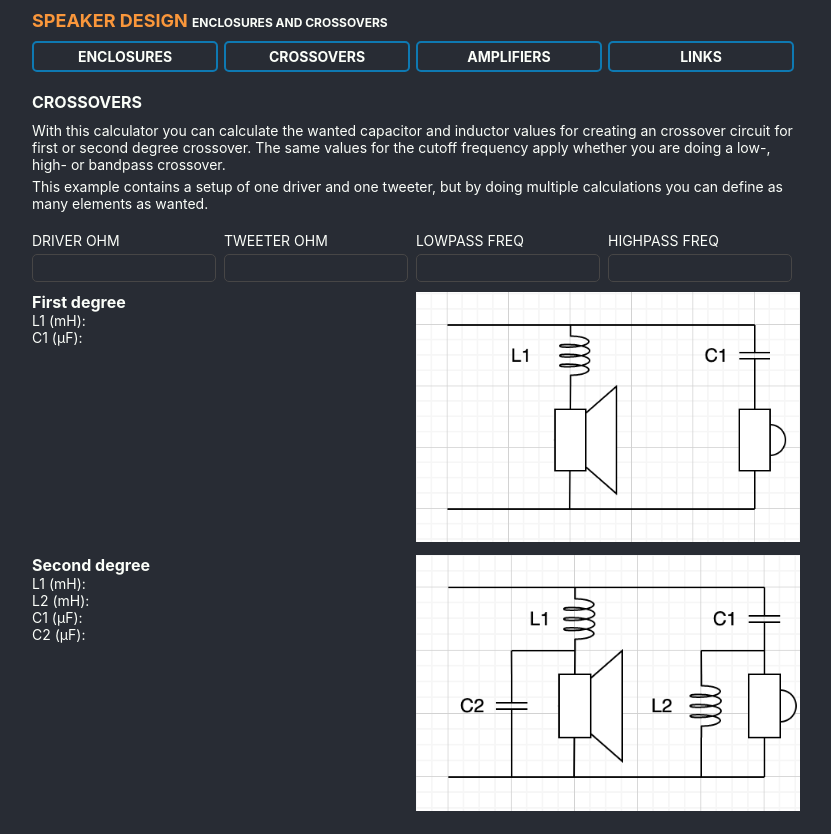
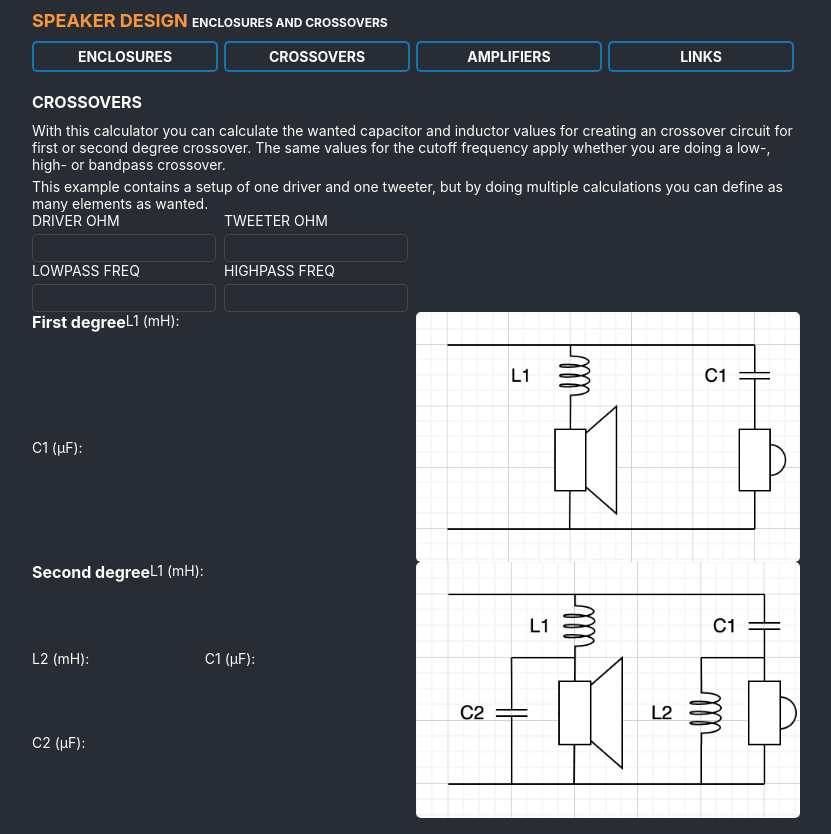
Before and after one commit to ville-valimaki/speakers, a React (Create React App) app: page /crossovers in a window 1280 px wide. Shown: the whole page, without its empty margins (224-1055 px from the left). Built offline with nearby package versions, Linux system fonts and the light colour scheme.

Commit message:
improvement: style refactoring

```diff
--- a/src/declaration.d.ts
+++ b/src/declaration.d.ts
@@ -1 +1,2 @@
 declare module '*.png';
+declare module '*.css';
--- a/src/pages/Crossovers.tsx
+++ b/src/pages/Crossovers.tsx
@@ -60,14 +60,15 @@ class Crossovers extends React.Component<IProps, IState> {
     render () {
         return (
             <div className="ContentContainer MarginedSmall">
-                <div className="ContentFull Margined PaddedOnSmall">
+                <div className="V2ContentFull V2HPaddedOnSmall">
                   <h2 className="PaddingMedium">Crossovers</h2>
                   <p className="PaddingSmall">With this calculator you can calculate the wanted capacitor and inductor values for creating an
                       crossover circuit for first or second degree crossover. The same values for the cutoff frequency apply
                       whether you are doing a low-, high- or bandpass crossover.</p>
                     <p>This example contains a setup of one driver and one tweeter, but by doing multiple calculations you can define as many elements as wanted.</p>
                 </div>
-                <div className="ContentQuarter MarginedSmall PaddedOnSmall">
+                <div className="V2ContentFull V2HPaddedOnSmall">
+                    <div className="V2ContentQuarter">
                         <label className="Label">
                             <span>Driver ohm</span>
                             <input className="Input" type="text" onChange={(event) => this.setState(
@@ -76,7 +77,7 @@ class Crossovers extends React.Component<IProps, IState> {
                             )} />
                         </label>
                     </div>
-                <div className="ContentQuarter MarginedSmall PaddedOnSmall">
+                    <div className="V2ContentQuarter">
                         <label className="Label">
                             <span>Tweeter ohm</span>
                             <input className="Input" type="text" onChange={(event) => this.setState(
@@ -85,7 +86,9 @@ class Crossovers extends React.Component<IProps, IState> {
                             )} />
                         </label>
                     </div>
-                <div className="ContentQuarter MarginedSmall PaddedOnSmall">
+                </div>
+                <div className="V2ContentFull V2HPaddedOnSmall">
+                    <div className="V2ContentQuarter">
                         <label className="Label">
                             <span>Lowpass Freq</span>
                             <input className="Input" type="text" onChange={(event) => this.setState(
@@ -94,7 +97,7 @@ class Crossovers extends React.Component<IProps, IState> {
                             )} />
                         </label>
                     </div>
-                <div className="ContentQuarter MarginedSmall PaddedOnSmall">
+                    <div className="V2ContentQuarter">
                         <label className="Label">
                             <span>Highpass Freq</span>
                             <input className="Input" type="text" onChange={(event) => this.setState(
@@ -103,23 +106,28 @@ class Crossovers extends React.Component<IProps, IState> {
                             )} />
                         </label>
                     </div>
-                <div className="ContentHalf MarginedSmall PaddedOnSmall">
+                </div>
+                <div className="V2ContentFull V2HPaddedOnSmall">
+                    <div className="V2ContentHalf">
                         <h3>First degree</h3>
                         <p className="ResultElement FloatOnSmall">L1 (mH): {this.state.firstL1}</p>
                         <p className="ResultElement FloatOnSmall">C1 (µF): {this.state.firstC1}</p>
                     </div>
-                <div className="ContentHalf MarginedSmall PaddedOnSmall">
+                    <div className="V2ContentHalf">
                         <img className="CrossoverImg" src={crossover1} alt="First degree crossover" />
                     </div>
-                <div className="ContentHalf MarginedSmall PaddedOnSmall">
+                </div>
+                <div className="V2ContentFull V2HPaddedOnSmall">
+                    <div className="V2ContentHalf">
                         <h3>Second degree</h3>
                         <p className="ResultElement FloatOnSmall">L1 (mH): {this.state.secondL1}</p>
                         <p className="ResultElement FloatOnSmall">L2 (mH): {this.state.secondL2}</p>
                         <p className="ResultElement FloatOnSmall">C1 (µF): {this.state.secondC1}</p>
                         <p className="ResultElement FloatOnSmall">C2 (µF): {this.state.secondC2}</p>
                     </div>
-                <div className="ContentHalf MarginedSmall PaddedOnSmall">
+                    <div className="V2ContentHalf ">
                         <img className="CrossoverImg" src={crossover2} alt="Second degree crossover" />
+                    </div>
                 </div>
             </div>
         );
--- a/src/pages/Speakers.tsx
+++ b/src/pages/Speakers.tsx
@@ -1,7 +1,6 @@
 import React from 'react';
 
 import '../styles/Inputs.css';
-import '../styles/Speakers.css';
 
 import Calculator from "../util/Calculator";
 
--- a/src/styles/Crossovers.css
+++ b/src/styles/Crossovers.css
@@ -1,6 +1,7 @@
 .CrossoverImg {
     width: 100%;
     max-width: 98%;
+    border-radius: var(--gutterMini);
 }
 
 .ResultElement.FloatOnSmall {
--- a/src/styles/LayoutV2.css
+++ b/src/styles/LayoutV2.css
@@ -12,6 +12,12 @@
 
 .V2ContentHalf {
     width: 100%;
+    display: flex;
+    flex-flow: row wrap;
+}
+
+.V2ContentQuarter {
+    width: 50%;
     display: flex;
     flex-flow: row wrap;
 }
@@ -46,6 +52,12 @@
         flex-flow: row wrap;
     }
 
+    .V2ContentQuarter {
+        width: 25%;
+        display: flex;
+        flex-flow: row wrap;
+    }
+
     .V2HPaddedOnSmall {
         padding-left: 0;
         padding-right: 0;
--- a/src/styles/Speakers.css
+++ /dev/null
@@ -1,3 +0,0 @@
-.ResultElement {
-
-}
```
Lines whose indentation alone changed are shown as unchanged.
